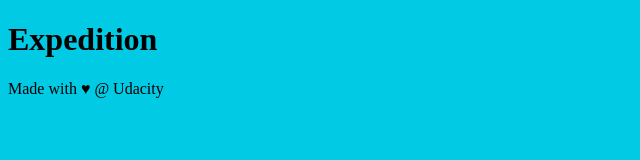
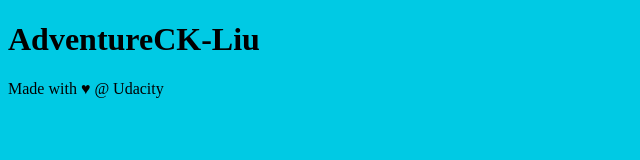
Before and after one commit to CK-Liu/helloWorld, a plain HTML site: page index.html in a window 1280 px wide. Shown: the whole page, without its empty margins (0-640 px from the left). Drawn offline with Linux system fonts and the light colour scheme.

Commit message:
master First

```diff
--- a/index.html
+++ b/index.html
@@ -10,7 +10,7 @@
 <body>
 
     <header>
-        <h1>Expedition</h1>
+        <h1>AdventureCK-Liu</h1>
     </header>
 
     <div class="container">
```
